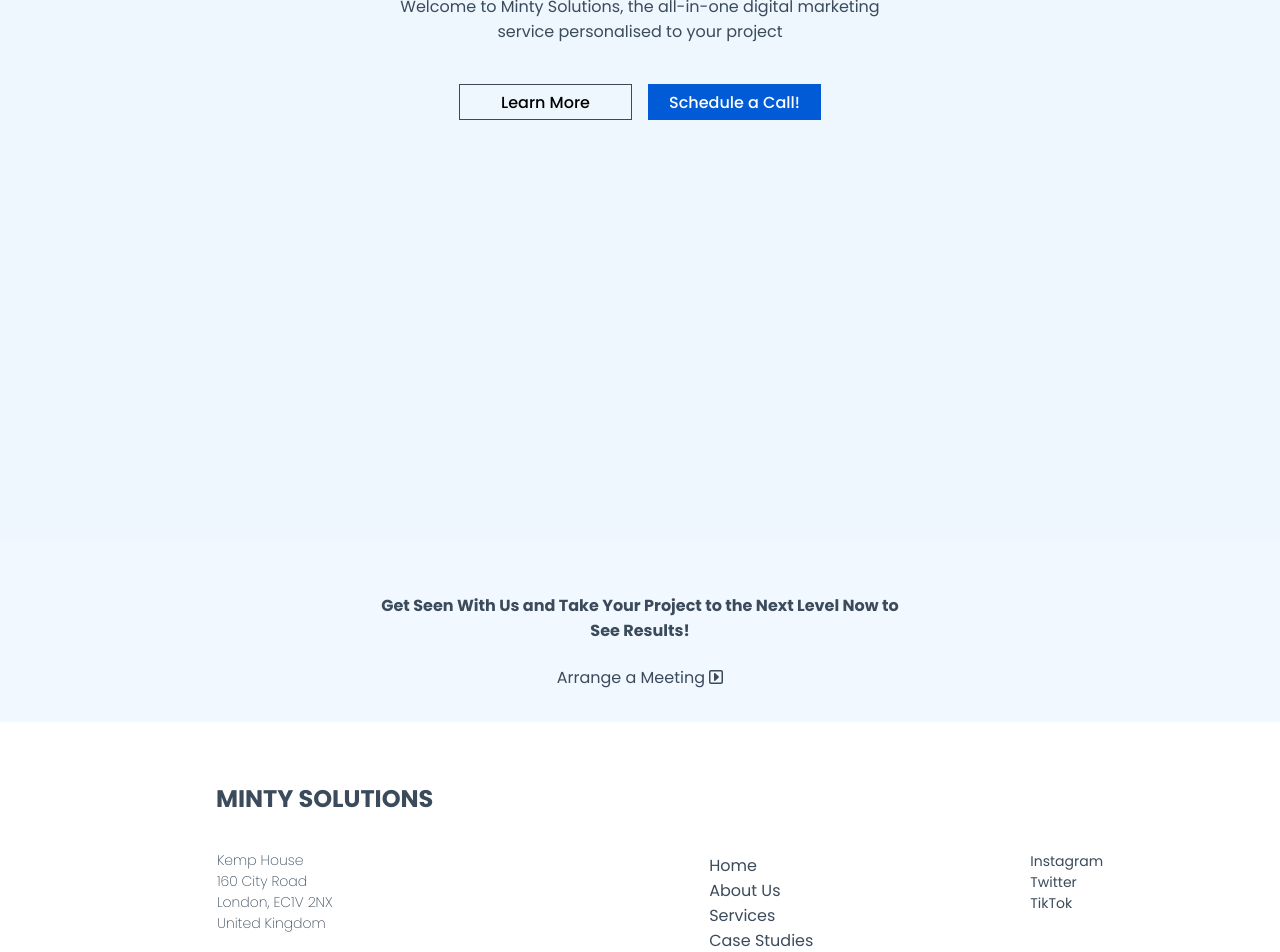
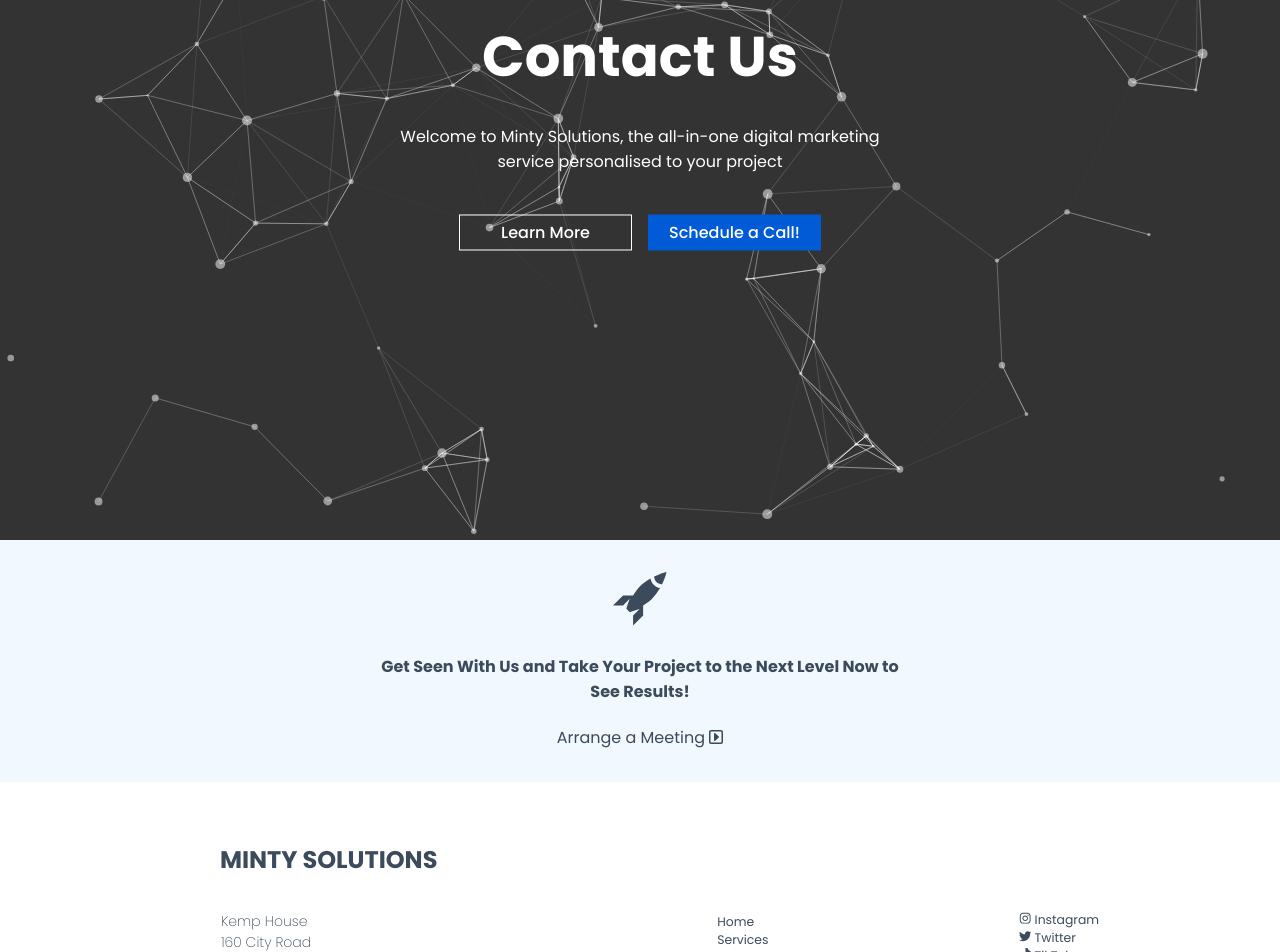
Before and after one commit to chrisokwakol/mintyy, a Next.js app: page /contact in a window 1280 px wide. Shown: the part 260-1212 px from the top of the page. Built offline with nearby package versions, Linux system fonts and the light colour scheme.

Commit message:
added moving particles background

```diff
--- a/components/Footer.js
+++ b/components/Footer.js
@@ -1,6 +1,9 @@
 import styles from "../styles/Footer.module.css";
 import { FontAwesomeIcon } from "@fortawesome/react-fontawesome";
 import { faBars } from "@fortawesome/free-solid-svg-icons";
+import { FaInstagram } from 'react-icons/fa';
+import { FaTwitter } from 'react-icons/fa';
+import { FaTiktok } from 'react-icons/fa';
 
 function Footer() {
   return (
@@ -19,28 +22,33 @@ function Footer() {
 				<div className={styles.footer2}>
 					<ul>
 					<li>
-							<a>Home</a>
+						<a href="https://mintysolutions.vercel.app/">Home</a>
 					</li>
 					<li>
-							<a>About Us</a>
+						<a href="https://mintysolutions.vercel.app/services">Services</a>
 					</li>
 					<li>
-							<a>Services</a>
+						<a href="https://mintysolutions.vercel.app/casestudies">
+							Case Studies
+						</a>
 					</li>
 					<li>
-							<a>Case Studies</a>
+						<a href="https://mintysolutions.vercel.app/contact">Contact</a>
 					</li>
 					</ul>
 				</div>
 				<div className={styles.footer3}>
 					<ul>
 						<li>
+							<FaInstagram />{' '}
 							<a>Instagram</a>
 						</li>
 						<li>
+							<FaTwitter />{' '}
 							<a>Twitter</a>
 						</li>
 						<li>
+							<FaTiktok />{' '}
 							<a>TikTok</a>
 						</li>
 					</ul>
--- a/components/Header.js
+++ b/components/Header.js
@@ -1,13 +1,16 @@
 import React, { useState } from "react";
+import Image from "next/image";
 import styles from "../styles/Header.module.css";
 import { FontAwesomeIcon } from "@fortawesome/react-fontawesome";
 import { faBars } from "@fortawesome/free-solid-svg-icons";
+import { GoRocket } from 'react-icons/go';
 import Particles from "react-tsparticles";
 import { loadFull } from "tsparticles";
 import { Squash as Hamburger, Squash } from "hamburger-react";
 import HamburgerMenu from "./HamburgerMenu";
 
 const Header = (props) => {
+	// Particles Backgrounds
 	const particlesInit = async (main) => {
 		console.log(main);
 
@@ -21,40 +24,105 @@ const Header = (props) => {
 		console.log(container);
 	};
 
+	// Mobile Nav Bar State
 	const [navbarOpen, setNavbarOpen] = useState(false);
 	const burgerToggle = () => {
 		setNavbarOpen((prev) => !prev);
 	};
 
+	// Mobile Nav Bar Classes
 	const navLinksClasses = [
 		styles.navLinks,
 		`${navbarOpen ? styles.navActive : ""}`,
 	];
 	return (
 		<header className={styles.header}>
+			<Particles
+				id={styles["tsparticles"]}
+				init={particlesInit}
+				loaded={particlesLoaded}
+				options={{
+					background: {
+						color: {
+							value: "#333",
+						},
+					},
+					fpsLimit: 120,
+					interactivity: {
+						events: {
+							onClick: {
+								enable: true,
+								mode: "push",
+							},
+							onHover: {
+								enable: true,
+								mode: "grab",
+							},
+							resize: true,
+						},
+						modes: {
+							push: {
+								quantity: 4,
+							},
+							repulse: {
+								distance: 200,
+								duration: 0.4,
+							},
+						},
+					},
+					particles: {
+						color: {
+							value: "#ffffff",
+						},
+						links: {
+							color: "#ffffff",
+							distance: 150,
+							enable: true,
+							opacity: 0.5,
+							width: 1,
+						},
+						collisions: {
+							enable: true,
+						},
+						move: {
+							direction: "none",
+							enable: true,
+							outModes: {
+								default: "bounce",
+							},
+							random: false,
+							speed: 1,
+							straight: false,
+						},
+						number: {
+							density: {
+								enable: true,
+								area: 800,
+							},
+							value: 80,
+						},
+						opacity: {
+							value: 0.5,
+						},
+						shape: {
+							type: "circle",
+						},
+						size: {
+							value: { min: 1, max: 5 },
+						},
+					},
+					detectRetina: true,
+					fullScreen: {
+						enable: false,
+						zIndex: 0,
+					},
+				}}
+			/>
+
 			<nav className={styles.nav}>
 				<div onClick={burgerToggle}>
 					<HamburgerMenu />
 				</div>
-				{/* <div className={styles.mobileNavBtn} onClick={() => navSlide}>
-					<FontAwesomeIcon icon={faBars} />{" "}
-				</div> */}
-				{/* <ul className={navLinksClasses.join(" ")}>
-					<li>
-						<a href="http://localhost:3000/">Home</a>
-					</li>
-					<li>
-						<a href="http://localhost:3000/services">Services</a>
-					</li>
-					<li>
-						<a href="http://localhost:3000/casestudies">
-							Case Studies
-						</a>
-					</li>
-					<li>
-						<a href="http://localhost:3000/contact">Contact</a>
-					</li>
-				</ul> */}
 				<ul className={navLinksClasses.join(" ")}>
 					<li>
 						<a href="https://mintysolutions.vercel.app/">Home</a>
@@ -72,14 +140,15 @@ const Header = (props) => {
 					</li>
 				</ul>
 				{/* <Image
-							src="/images/logo/logo-light.png"
+					src="/images/logo/logo-dark.png"
 					alt=""
 					width={180}
 					height={80}
+					objectFit="cover"
 				/> */}
 				<button className={styles.scheduleACallBtn}>Schedule a Call!</button>
 			</nav>
-			<div className={styles.heroContentContainer}>
+			{/* <div className={styles.heroContentContainer}> */}
 			<div className={styles.heroContent}>
 				<h1>{props.title}</h1>
 				{/* <h1>We Enhance Social Media Management and Marketing</h1> */}
@@ -89,12 +158,10 @@ const Header = (props) => {
 				</p>
 				<div className={styles.headerBtns}>
 					<button className={styles.learnMoreBtn}>Learn More</button>
-						<button className={styles.scheduleACallBtn}>
-							Schedule a Call!
-						</button>
+					<button className={styles.scheduleACallBtn}>Schedule a Call!</button>
 				</div>
 			</div>
-			</div>
+			{/* </div> */}
 		</header>
 	);
 };
--- a/components/PreFooter.js
+++ b/components/PreFooter.js
@@ -5,16 +5,14 @@ import {
 	faCaretSquareRight,
 
 } from "@fortawesome/free-regular-svg-icons";
+import { GoRocket } from 'react-icons/go';
 import styles from "../styles/PreFooter.module.css";
 
 function PreFooter() {
 	return (
 		<div className={styles.preFooter}>
 			<div className={styles.content}>
-				<FontAwesomeIcon icon={faRocket} className={styles.preFooterIcon} />{" "}
-				{/* <FontAwesomeIcon
-					icon={faHandRock}
-				/>{" "} */}
+				<GoRocket className={styles.preFooterIcon} />
 				<h4>
 					Get Seen With Us and Take Your Project to the Next Level Now to See
 					Results!
--- a/package.json
+++ b/package.json
@@ -17,9 +17,12 @@
     "next": "12.1.5",
     "react": "18.0.0",
     "react-dom": "18.0.0",
+    "react-icons": "^4.3.1",
     "react-tsparticles": "^2.0.6",
+    "react-typewriter-effect": "^1.1.0",
     "tsparticles": "^2.0.6",
-    "tsparticles-shape-circle": "^2.0.6"
+    "tsparticles-shape-circle": "^2.0.6",
+    "typewriter-effect": "^2.18.2"
   },
   "devDependencies": {
     "eslint": "8.13.0",
--- a/styles/Footer.module.css
+++ b/styles/Footer.module.css
@@ -33,6 +33,14 @@
 	flex-direction: column;
 }
 
+.footer2 ul li {
+	font-size: 0.775rem;
+}
+
+.footer3 ul li {
+	font-size: 0.775rem;
+}
+
 .footer3 {
 	display: flex;
 	flex-direction: column;
--- a/styles/HamburgerMenu.module.css
+++ b/styles/HamburgerMenu.module.css
@@ -1,5 +1,6 @@
 .HamburgerMenu {
     display: none;
+    color: #fff;
 }
 
 @media screen and (max-width: 768px) {
--- a/styles/Header.module.css
+++ b/styles/Header.module.css
@@ -1,22 +1,3 @@
-/* #tsparticles {
-	height: 100vh!important;
-	position: absolute;
-    top: 0;
-    left: 0;
-    bottom: 0;
-    right: 0;
-    padding: 0;
-    margin: 0;
-    z-index: 0;
-}
-
-.nav .heroContent {
-	position: absolute;
-    top: 0;
-    left: 0;
-    z-index: 100
-} */
-
 .navLinks .active {
 	color: red;
 	text-decoration: none;
@@ -69,12 +50,12 @@
 	width: 173px;
 	margin-right: 16px;
 	background-color: transparent;
-	color: #000000;
+	color: #fff;
 	font-size: 1rem;
 	font-weight: 500;
 	/* outline: #000000; */
 	/* border: none; */
-	border: 1px solid #3b4b5b;
+	border: 1px solid #fff;
 	font-family: "Poppins", sans-serif !important;
 	cursor: pointer;
 }
@@ -98,11 +79,17 @@
 	display: flex;
 	align-items: center;
 	justify-content: space-around;
+	width: 100%;
+	position: absolute;
+	left: 50%;
+    transform: translateX(-50%);
+	z-index: 1;
 }
 
 .navLinks {
 	display: flex;
 	padding: 0;
+	color: #fff;
 }
 
 .navLinks li {
@@ -118,32 +105,23 @@
 }
 
 .heroContent {
-	display: flex;
-	flex-direction: column;
+	/* display: flex; */
+	/* flex-direction: column; */
 	margin: auto;
-	/* align-items: center; */
-	/* justify-content: center; */
 	max-width: 730px;
 	text-align: center;
-	margin-top: 30px;
+	/* margin-top: 30px; */
+	position: absolute;
+	left: 50%;
+	top: 50%;
+	transform: translate(-50%, -50%);
+	/* z-index: 1; */
 }
-
-.heroContentContainer {
-
-}
-
-/*
-.heroContent > div {
-  margin: 0;
-  position: absolute;
-  top: 50%;
-  -ms-transform: translateY(-50%);
-  transform: translateY(-50%);
-} */
 
 .heroContent p {
 	max-width: 540px;
 	margin: auto;
+	color: #fff;
 }
 
 .heroContent h1 {
@@ -151,9 +129,18 @@
 	line-height: 60px;
 	/* margin: 24px; */
 	max-width: 730px;
+	color: #fff;
 }
 
-@media screen and (max-width:768px) {
+@media screen and (max-width: 1024px) {
+	.heroContent h1 {
+		margin-bottom: 20px;
+		font-size: 3rem;
+		width: 620px;
+	}
+}
+
+@media screen and (max-width: 768px) {
 	.nav {
 		display: flex;
 		justify-content: space-around;
@@ -166,14 +153,15 @@
 		left: 0;
 		top: 8vh;
 		height: 89vh;
-		background-color: #3b4b5b;
+		background-color: #4c4c4c;
 		color: white;
 		display: flex;
 		flex-direction: column;
 		align-items: center;
 		width: 40%;
-		transform: translateX(-100%);
+		transform: translateX(-300%);
 		transition: transform 0.3s ease-in;
+		z-index: 3;
 	}
 
 	.navLinks li {
@@ -184,23 +172,20 @@
 		transform: translateX(0);
 	}
 
-	.heroContent h1 {
-		margin-bottom: 20px;
-	}
-
 	.headerBtns {
 		padding: 30px;
 	}
 }
 
-@media  screen and (max-width: 425px) {
+@media screen and (max-width: 425px) {
 	.heroContent {
 		max-width: 370px;
 	}
 
 	.heroContent h1 {
-		font-size: 2.5rem;
+		font-size: 2.3rem;
 		line-height: 1;
+		max-width: 384px;
 	}
 
 	.heroContent p {
@@ -222,8 +207,19 @@
 	}
 }
 
-@media screen and (max-width:375px) {
+@media screen and (max-width: 375px) {
 	.heroContent h1 {
 		padding: 0 20px;
 	}
 }
+
+/* TS PARTICLES */
+#tsparticles {
+	height: 100vh;
+	position: absolute;
+	left: 0;
+	right: 0;
+	margin: 0;
+	padding: 0;
+	z-index: 0;
+}
--- a/styles/PreFooter.module.css
+++ b/styles/PreFooter.module.css
@@ -2,7 +2,7 @@
 .preFooter {
 	background: #f2f8ff;
 	width: 100%;
-	max-height: 273px;
+	/* max-height: 273px; */
 	text-align: center;
 }
 
@@ -18,7 +18,7 @@
 }
 
 .preFooterIcon {
-	/* font-size: 63.59px; */
+	font-size: 53.59px;
 }
 
 @media screen and(max-width:768px) {
```
Also changed, not shown: components/config/particlesjs-config.json (added, +110 -0 lines), pages/index.js (+51 -43 lines), styles/Home.module.css (+10 -3 lines), 1 other file (tests, documents, lock files or other folders). Lines whose indentation alone changed are shown as unchanged.
